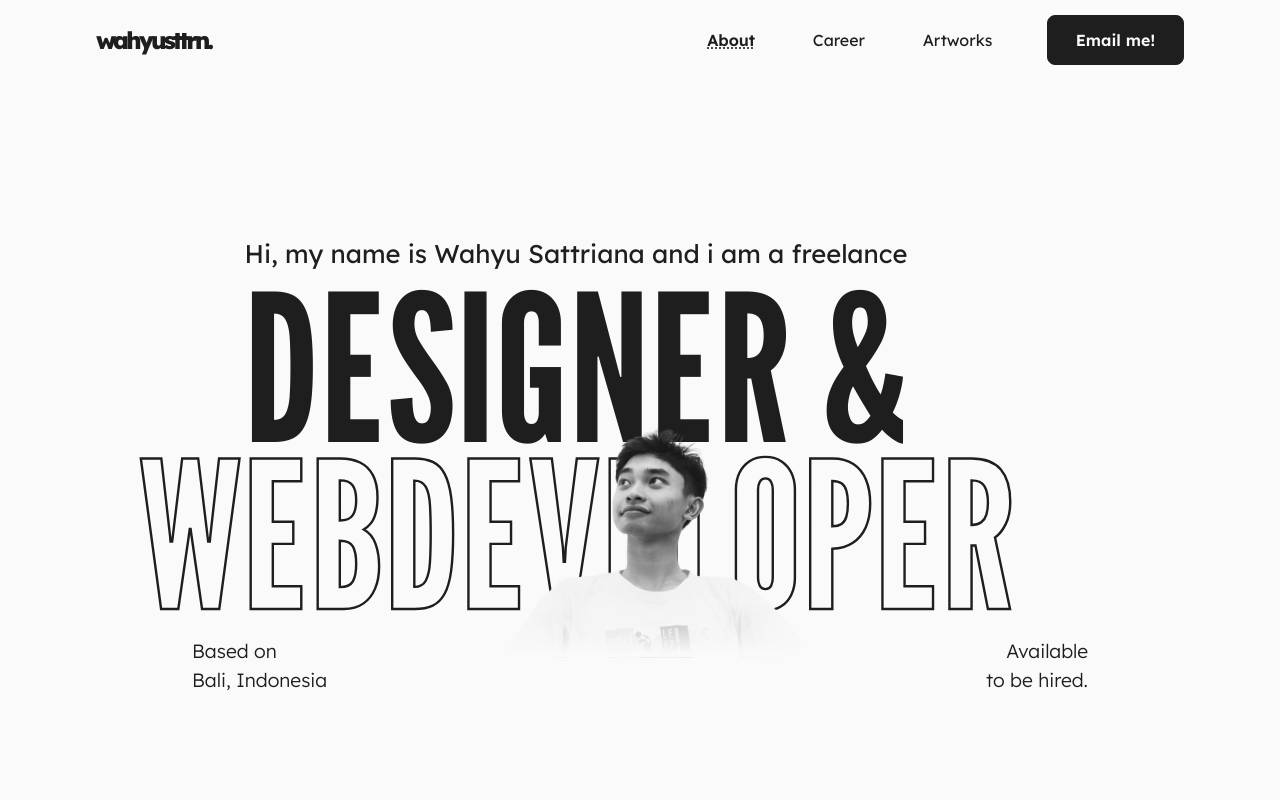
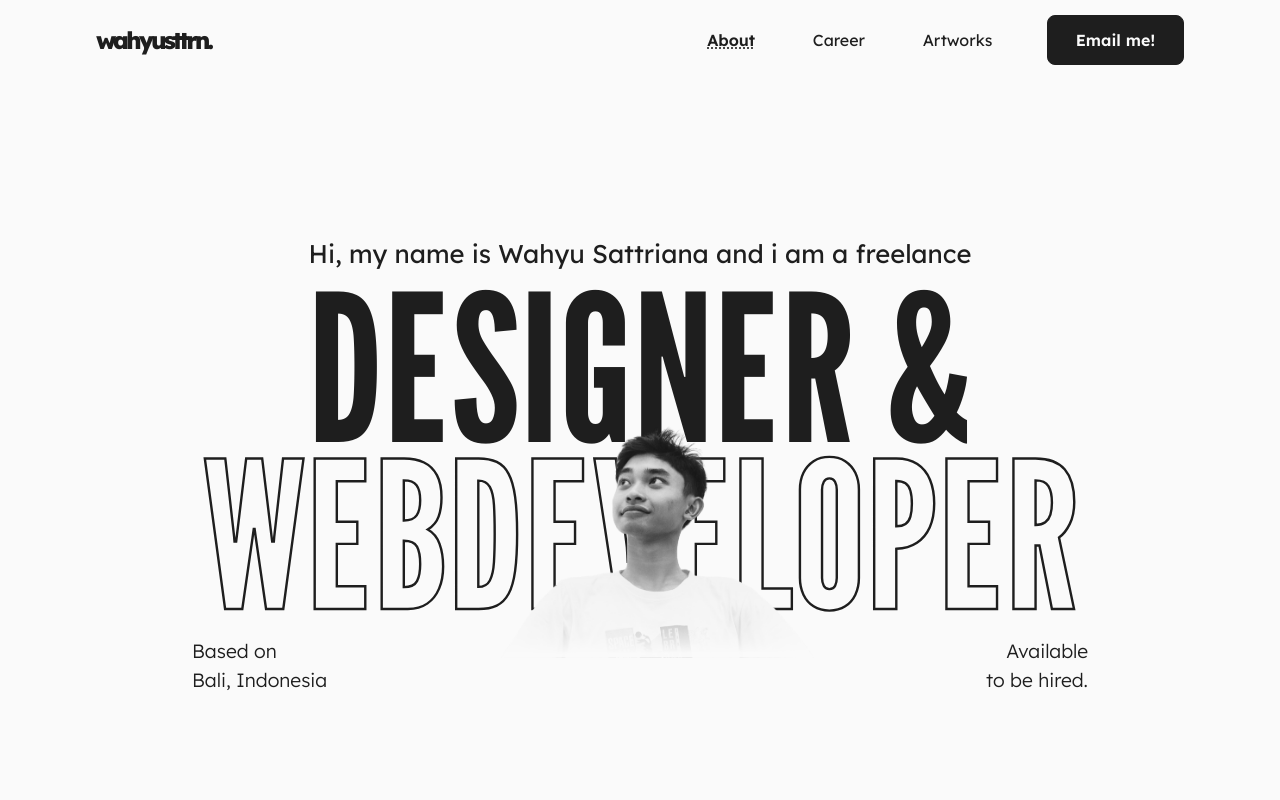
Before and after one commit to wahyusttrn/wahyusattriana-webportfolio, a Next.js app: page / in a window 1280 px wide. Shown: the top 800 px of the page. Built offline with nearby package versions, Linux system fonts and the light colour scheme.

Commit message:
style: tailwind class typo

```diff
--- a/app/page.js
+++ b/app/page.js
@@ -17,7 +17,7 @@
   ]
   return (
     <div className="flex flex-col items-center justify-center font-[family-name:var(--font-lexend)] overflow-hidden">
-      <main className="flex flex-col items-centerr justify-center h-screen w-[100vw]">
+      <main className="flex flex-col items-center justify-center h-screen w-[100vw]">
         <div className="md:h-[80vh] md:w-[90vw] flex flex-col items-center justify-center gap-3 m-0 md:mb-[-40vh]">
           <h2 className="font-[family-name:var(--font-lexend)] text-[3vw] md:text-[2vw]">Hi, my name is Wahyu Sattriana and i am a freelance</h2>
           <h1 className="font-[family-name:var(--font-league-gothic)] text-center text-[20vw]/[17vw] md:text-[16vw]/[13vw]">DESIGNER &<br/><span className="text-(--color-background) text-outline">WEBDEVELOPER</span></h1>
```
